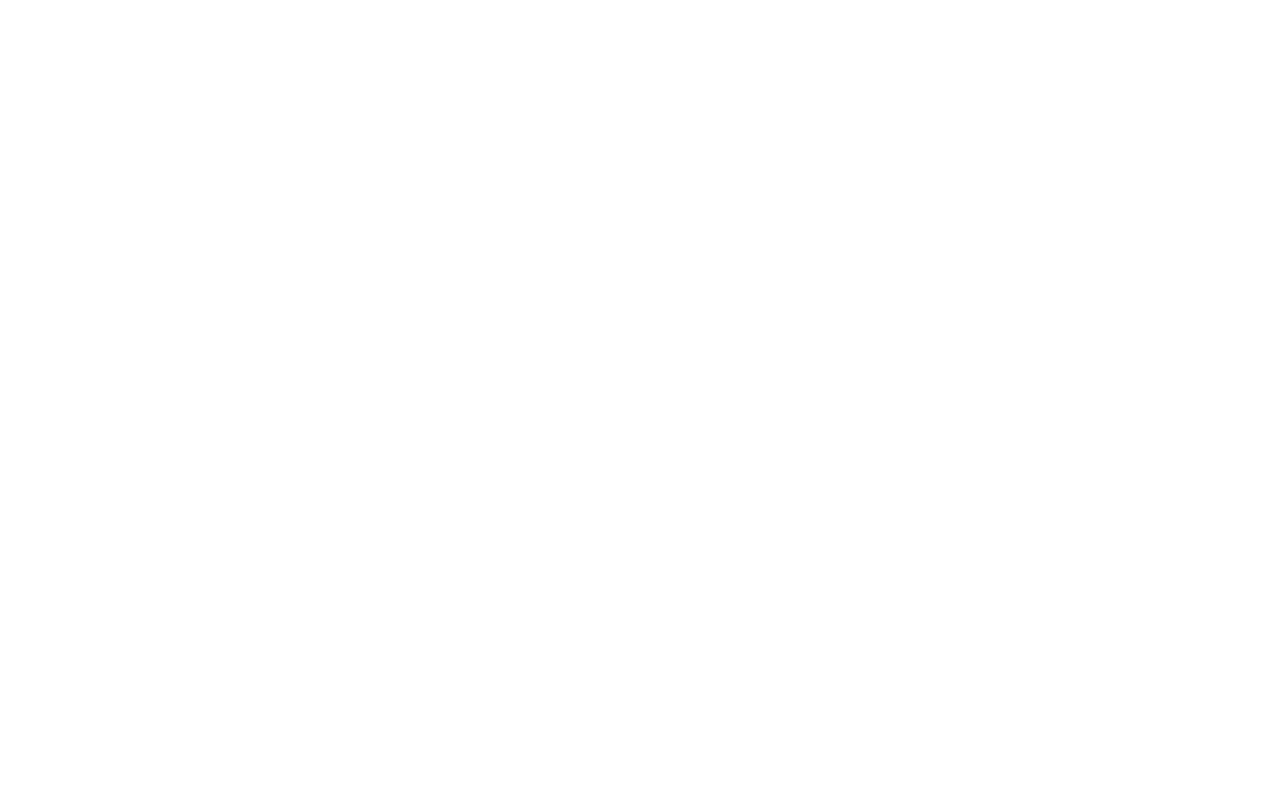
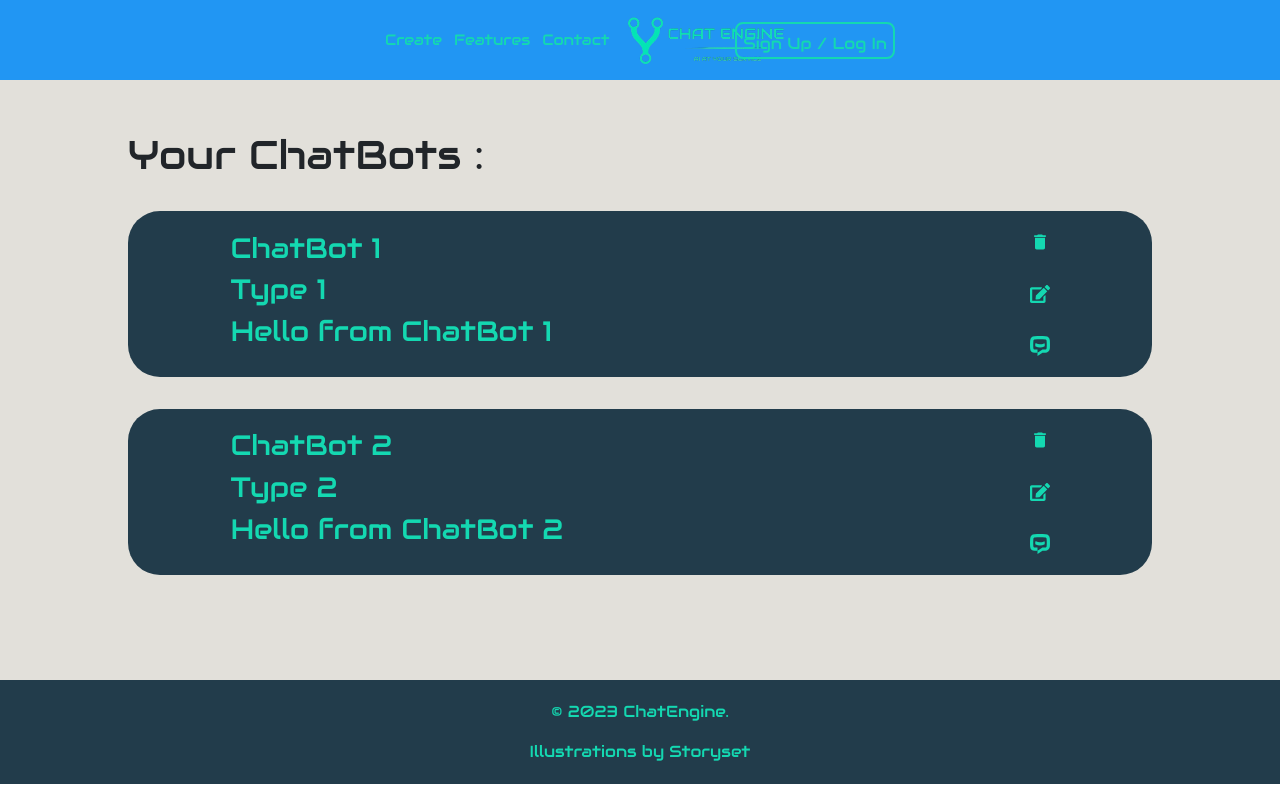
Before and after one commit to Mohammed-Muzammil01/chatengine_frontend, a React (Create React App) app: page /yourchatbot in a window 1280 px wide. Before the commit this address had no page. Built offline with nearby package versions, Linux system fonts and the light colour scheme.

Commit message:
Your Chat Bot section done

```diff
--- a/src/App.css
+++ b/src/App.css
@@ -527,3 +527,44 @@ a {
     border-radius: 5px;
     margin-top: 5px;
 }
+/* YourChatBot */
+/* YourChatBot.css */
+.YourChatBot-con{
+    background-color: var(--customWhite);
+    padding: 4% 10%;
+    min-height: 75vh;
+}
+.YourChatBot-card{
+    background-color: var(--customBlue);
+    color: var(--customGreen);
+    border-radius: 2rem;
+    padding: 2% 10%;
+    text-align: center;
+    font-size: 20px;
+    display: flex;
+    flex-direction: column;
+    justify-content: space-between;
+    margin-top: 2rem;
+}
+.YourChatBot-card .right{
+    display: flex;
+    flex-direction: column;
+    justify-content: center;
+    align-items: flex-end;
+    align-content: flex-end;
+    gap: 2rem;
+}
+@media (min-width: 768px) {
+    .YourChatBot-card {
+        flex-direction: row; /* Change back to row for larger screens */
+    }
+
+    .YourChatBot-card .left {
+        flex: 1; /* Take 50% of the width */
+        text-align: left; /* Adjust as needed */
+    }
+
+    .YourChatBot-card .right {
+        flex: 1; /* Take 50% of the width */
+    }
+}
--- a/src/App.js
+++ b/src/App.js
@@ -2,13 +2,14 @@ import './App.css';
 import LandingPage from './Pages/LandingPage.jsx';
 import { Routes, Route } from 'react-router-dom';
 import UseCase from './Pages/Usecase.jsx';
+import YourChatBot from './Pages/YourChatBot.jsx';
 
 function App() {
   return (
     <Routes>
       <Route path='/' element={<LandingPage />} />
       <Route path='/usecase' element={<UseCase/>} />
-
+      <Route path="/yourchatbot" element={<YourChatBot/>} />
     </Routes>
   );
 }
--- a/src/Components/footer.jsx
+++ b/src/Components/footer.jsx
@@ -3,7 +3,7 @@ import React from 'react';
 const Footer = () => {
     return (
         <footer style={{
-            backgroundColor: '#223c4b',
+            backgroundColor: 'var(--customBlue)',
             color: 'var(--customGreen)',
             padding: '20px 0',
             textAlign: 'center',
--- /dev/null
+++ b/src/Pages/YourChatBot.jsx
@@ -0,0 +1,37 @@
+import React from 'react'
+import Navbar from '../Components/Navbar'
+import Footer from '../Components/footer'
+import { MdDelete } from "react-icons/md";
+import { FaEdit } from "react-icons/fa";
+import { SiChatbot } from "react-icons/si";
+const YourChatBot = () => {
+    const chatbots = [
+        { name: 'ChatBot 1', type: 'Type 1', systemMessage: 'Hello from ChatBot 1' },
+        { name: 'ChatBot 2', type: 'Type 2', systemMessage: 'Hello from ChatBot 2' },
+    ]
+  return (
+    <>
+    <Navbar />
+        <div className='YourChatBot-con'>
+            <h1>Your ChatBots :</h1>
+            {chatbots.map((chatbot, index) => (
+          <div key={index} className='YourChatBot-card'>
+            <div className='left'>
+              <h3>{chatbot.name}</h3>
+              <h3>{chatbot.type}</h3>
+              <h3>{chatbot.systemMessage}</h3>
+            </div>
+            <div className='right'>
+              <MdDelete className='delete' />
+              <FaEdit className='edit' />
+              <SiChatbot className='chatbot' />
+            </div>
+          </div>
+        ))}
+        </div>
+        <Footer/>
+    </>
+  )
+}
+
+export default YourChatBot
```
